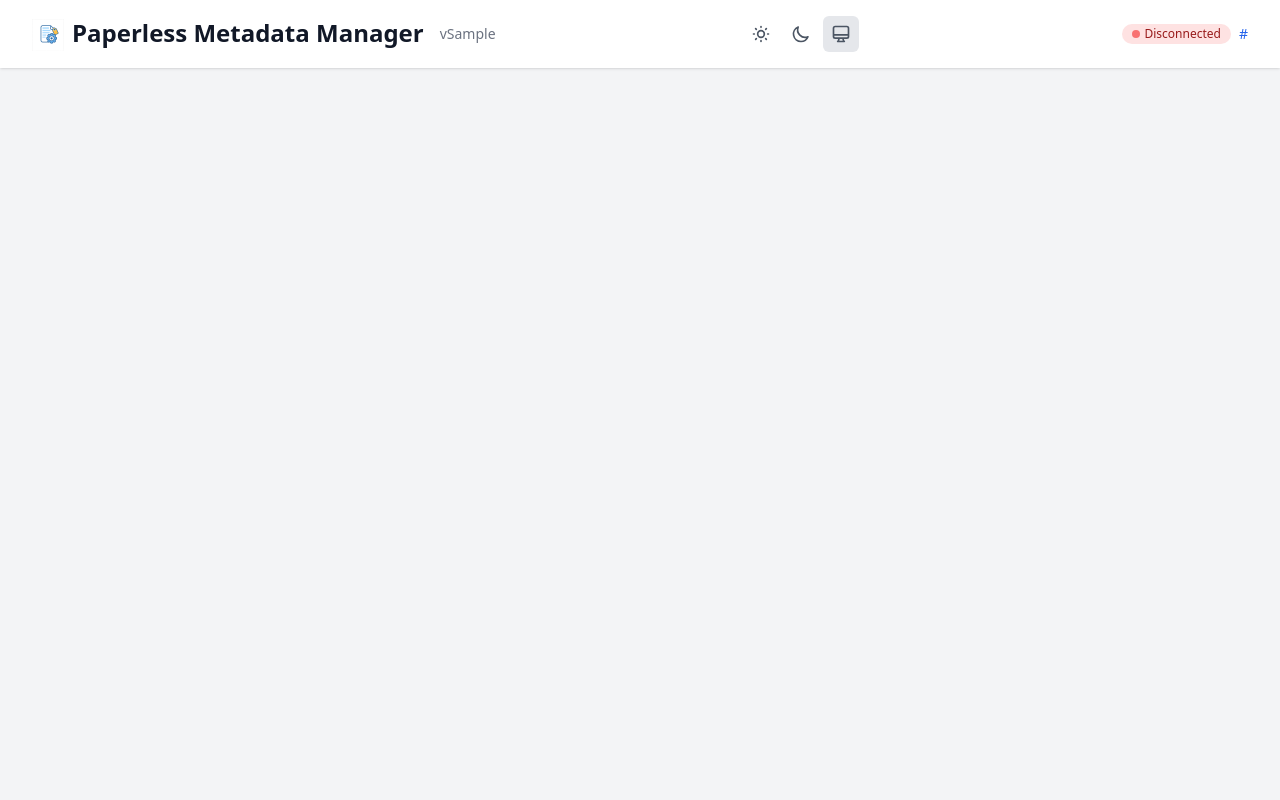
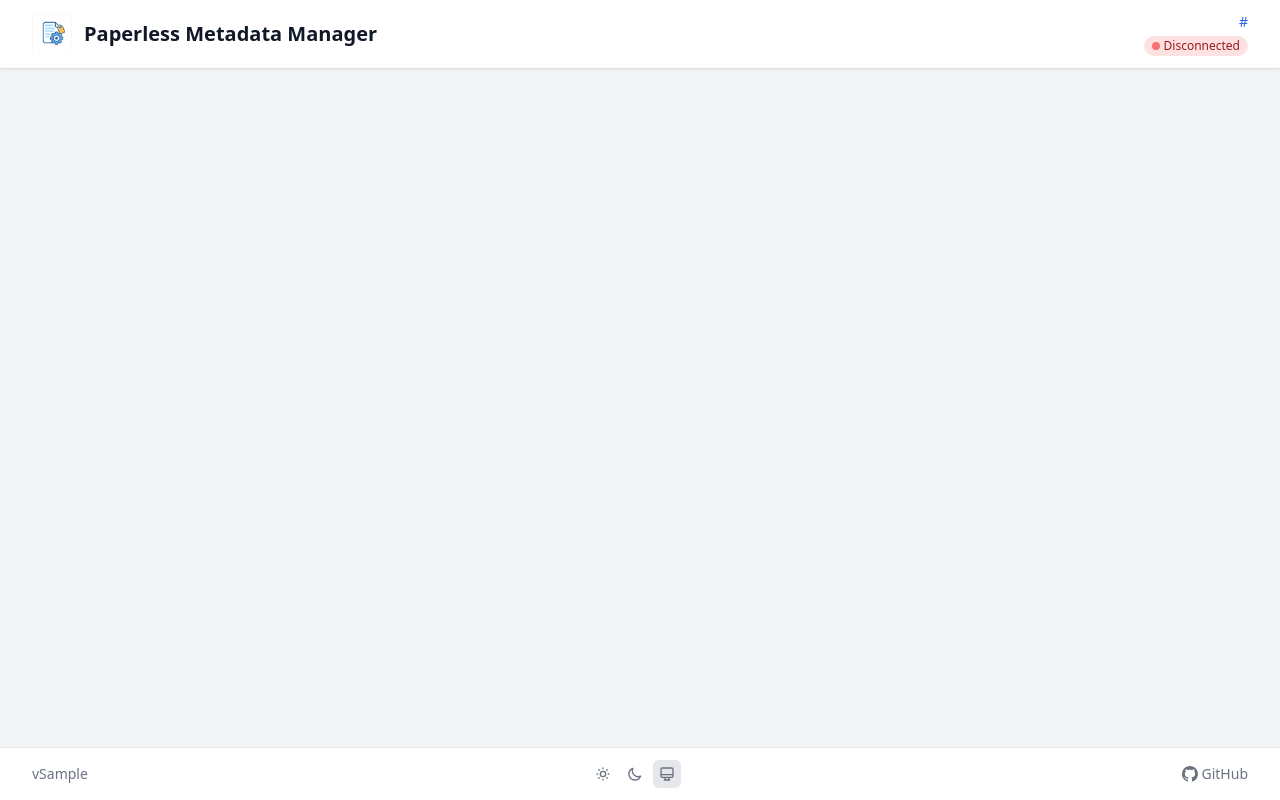
Before and after one commit to benhumphry/paperless-metadata-manager, a FastAPI app: template app/templates/base.html in a window 1280 px wide. Run offline with FastAPI, Linux system fonts and the light colour scheme; the template is opened without the code that fills it: most values are stand-ins (such as "Sample title", 1, 10 or a date in 2020); parts of the project's set-up code (start-up, migrations or seed data) failed here and were passed over; some libraries are stand-ins or nearby versions.

Commit message:
Reorganize header/footer layout
- Header: Larger logo (10x10), title on left, URL with connection status below on right
- Footer: Version number, theme toggle buttons, GitHub link with icon
- Use flex-col on body with flex-1 on main for sticky footer behavior

```diff
--- a/app/templates/base.html
+++ b/app/templates/base.html
@@ -85,37 +85,95 @@
 
         {% block head %}{% endblock %}
     </head>
-    <body class="bg-gray-100 dark:bg-gray-900 min-h-screen transition-colors">
+    <body
+        class="bg-gray-100 dark:bg-gray-900 min-h-screen transition-colors flex flex-col"
+    >
         <!-- Header -->
         <header class="bg-white dark:bg-gray-800 shadow">
-            <div class="max-w-7xl mx-auto px-4 py-4 sm:px-6 lg:px-8">
+            <div class="max-w-7xl mx-auto px-4 py-3 sm:px-6 lg:px-8">
                 <div class="flex items-center justify-between">
-                    <div class="flex items-center space-x-4">
+                    <!-- Logo and Title -->
+                    <div class="flex items-center space-x-3">
+                        <img
+                            src="/static/img/logo.png"
+                            alt="Logo"
+                            class="h-10 w-10 object-cover rounded"
+                        />
                         <h1
-                            class="text-2xl font-bold text-gray-900 dark:text-white"
+                            class="text-xl font-bold text-gray-900 dark:text-white"
                         >
-                            <img
-                                src="/static/img/logo.png"
-                                alt="Logo"
-                                class="h-8 w-8 inline-block mr-2"
-                            />Paperless Metadata Manager
+                            Paperless Metadata Manager
                         </h1>
-                        <span class="text-sm text-gray-500 dark:text-gray-400"
-                            >v{{ app_version }}</span
-                        >
                     </div>
 
+                    <!-- Connection Status and URL -->
+                    <div class="flex flex-col items-end space-y-1">
+                        <a
+                            href="{{ paperless_url }}"
+                            target="_blank"
+                            class="text-sm text-blue-600 hover:text-blue-800 dark:text-blue-400 dark:hover:text-blue-300"
+                        >
+                            {{ paperless_url }}
+                        </a>
+                        {% if connected %}
+                        <span
+                            class="inline-flex items-center px-2 py-0.5 rounded-full text-xs font-medium bg-green-100 text-green-800 dark:bg-green-900 dark:text-green-200"
+                        >
+                            <span
+                                class="w-2 h-2 mr-1 bg-green-400 rounded-full"
+                            ></span>
+                            Connected (v{{ version }})
+                        </span>
+                        {% else %}
+                        <span
+                            class="inline-flex items-center px-2 py-0.5 rounded-full text-xs font-medium bg-red-100 text-red-800 dark:bg-red-900 dark:text-red-200"
+                        >
+                            <span
+                                class="w-2 h-2 mr-1 bg-red-400 rounded-full"
+                            ></span>
+                            Disconnected
+                        </span>
+                        {% endif %}
+                    </div>
+                </div>
+            </div>
+        </header>
+
+        <!-- Main Content -->
+        <main class="max-w-7xl mx-auto px-4 py-6 sm:px-6 lg:px-8 flex-1">
+            {% if error %}
+            <div
+                class="mb-4 bg-red-50 border border-red-200 text-red-700 px-4 py-3 rounded relative dark:bg-red-900/50 dark:border-red-800 dark:text-red-200"
+                role="alert"
+            >
+                <strong class="font-bold">Connection Error:</strong>
+                <span class="block sm:inline">{{ error }}</span>
+            </div>
+            {% endif %} {% block content %}{% endblock %}
+        </main>
+
+        <!-- Footer -->
+        <footer
+            class="bg-white dark:bg-gray-800 border-t border-gray-200 dark:border-gray-700"
+        >
+            <div class="max-w-7xl mx-auto px-4 py-3 sm:px-6 lg:px-8">
+                <div class="flex items-center justify-between">
+                    <!-- Version -->
+                    <span class="text-sm text-gray-500 dark:text-gray-400">
+                        v{{ app_version }}
+                    </span>
+
                     <!-- Theme Toggle -->
-                    <div class="flex items-center space-x-1 mr-4">
+                    <div class="flex items-center space-x-1">
                         <button
                             @click="theme = 'light'"
                             :class="theme === 'light' ? 'bg-gray-200 dark:bg-gray-600' : 'hover:bg-gray-100 dark:hover:bg-gray-700'"
-                            class="p-2 rounded-md text-gray-600 dark:text-gray-300"
+                            class="p-1.5 rounded-md text-gray-500 dark:text-gray-400"
                             title="Light mode"
                         >
                             <svg
                                 xmlns="http://www.w3.org/2000/svg"
-                                class="h-5 w-5"
+                                class="h-4 w-4"
                                 fill="none"
                                 viewBox="0 0 24 24"
                                 stroke="currentColor"
@@ -131,12 +189,12 @@
                         <button
                             @click="theme = 'dark'"
                             :class="theme === 'dark' ? 'bg-gray-200 dark:bg-gray-600' : 'hover:bg-gray-100 dark:hover:bg-gray-700'"
-                            class="p-2 rounded-md text-gray-600 dark:text-gray-300"
+                            class="p-1.5 rounded-md text-gray-500 dark:text-gray-400"
                             title="Dark mode"
                         >
                             <svg
                                 xmlns="http://www.w3.org/2000/svg"
-                                class="h-5 w-5"
+                                class="h-4 w-4"
                                 fill="none"
                                 viewBox="0 0 24 24"
                                 stroke="currentColor"
@@ -152,12 +210,12 @@
                         <button
                             @click="theme = 'auto'"
                             :class="theme === 'auto' ? 'bg-gray-200 dark:bg-gray-600' : 'hover:bg-gray-100 dark:hover:bg-gray-700'"
-                            class="p-2 rounded-md text-gray-600 dark:text-gray-300"
+                            class="p-1.5 rounded-md text-gray-500 dark:text-gray-400"
                             title="Auto (system)"
                         >
                             <svg
                                 xmlns="http://www.w3.org/2000/svg"
-                                class="h-5 w-5"
+                                class="h-4 w-4"
                                 fill="none"
                                 viewBox="0 0 24 24"
                                 stroke="currentColor"
@@ -172,51 +230,28 @@
                         </button>
                     </div>
 
-                    <!-- Connection Status -->
-                    <div class="flex items-center space-x-2">
-                        {% if connected %}
-                        <span
-                            class="inline-flex items-center px-2.5 py-0.5 rounded-full text-xs font-medium bg-green-100 text-green-800 dark:bg-green-900 dark:text-green-200"
+                    <!-- GitHub Link -->
+                    <a
+                        href="https://github.com/benhumphry/paperless-metadata-manager"
+                        target="_blank"
+                        class="flex items-center space-x-1 text-sm text-gray-500 hover:text-gray-700 dark:text-gray-400 dark:hover:text-gray-300"
+                        title="View on GitHub"
+                    >
+                        <svg
+                            xmlns="http://www.w3.org/2000/svg"
+                            class="h-4 w-4"
+                            fill="currentColor"
+                            viewBox="0 0 24 24"
                         >
-                            <span
-                                class="w-2 h-2 mr-1 bg-green-400 rounded-full"
-                            ></span>
-                            Connected (v{{ version }})
-                        </span>
-                        {% else %}
-                        <span
-                            class="inline-flex items-center px-2.5 py-0.5 rounded-full text-xs font-medium bg-red-100 text-red-800 dark:bg-red-900 dark:text-red-200"
-                        >
-                            <span
-                                class="w-2 h-2 mr-1 bg-red-400 rounded-full"
-                            ></span>
-                            Disconnected
-                        </span>
-                        {% endif %}
-                        <a
-                            href="{{ paperless_url }}"
-                            target="_blank"
-                            class="text-sm text-blue-600 hover:text-blue-800 dark:text-blue-400 dark:hover:text-blue-300"
-                        >
-                            {{ paperless_url }}
-                        </a>
-                    </div>
+                            <path
+                                d="M12 0c-6.626 0-12 5.373-12 12 0 5.302 3.438 9.8 8.207 11.387.599.111.793-.261.793-.577v-2.234c-3.338.726-4.033-1.416-4.033-1.416-.546-1.387-1.333-1.756-1.333-1.756-1.089-.745.083-.729.083-.729 1.205.084 1.839 1.237 1.839 1.237 1.07 1.834 2.807 1.304 3.492.997.107-.775.418-1.305.762-1.604-2.665-.305-5.467-1.334-5.467-5.931 0-1.311.469-2.381 1.236-3.221-.124-.303-.535-1.524.117-3.176 0 0 1.008-.322 3.301 1.23.957-.266 1.983-.399 3.003-.404 1.02.005 2.047.138 3.006.404 2.291-1.552 3.297-1.23 3.297-1.23.653 1.653.242 2.874.118 3.176.77.84 1.235 1.911 1.235 3.221 0 4.609-2.807 5.624-5.479 5.921.43.372.823 1.102.823 2.222v3.293c0 .319.192.694.801.576 4.765-1.589 8.199-6.086 8.199-11.386 0-6.627-5.373-12-12-12z"
+                            />
+                        </svg>
+                        <span>GitHub</span>
+                    </a>
                 </div>
             </div>
-        </header>
-
-        <!-- Main Content -->
-        <main class="max-w-7xl mx-auto px-4 py-6 sm:px-6 lg:px-8">
-            {% if error %}
-            <div
-                class="mb-4 bg-red-50 border border-red-200 text-red-700 px-4 py-3 rounded relative dark:bg-red-900/50 dark:border-red-800 dark:text-red-200"
-                role="alert"
-            >
-                <strong class="font-bold">Connection Error:</strong>
-                <span class="block sm:inline">{{ error }}</span>
-            </div>
-            {% endif %} {% block content %}{% endblock %}
-        </main>
+        </footer>
 
         <!-- Toast Container -->
         <div
```
